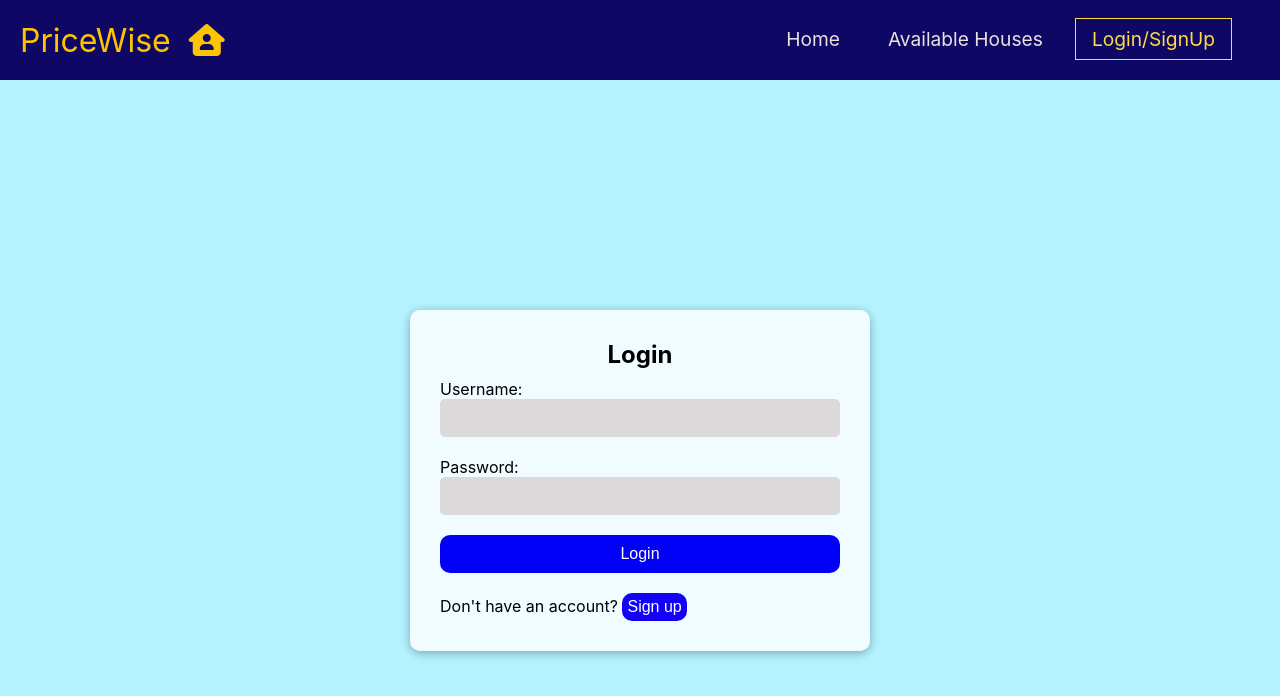
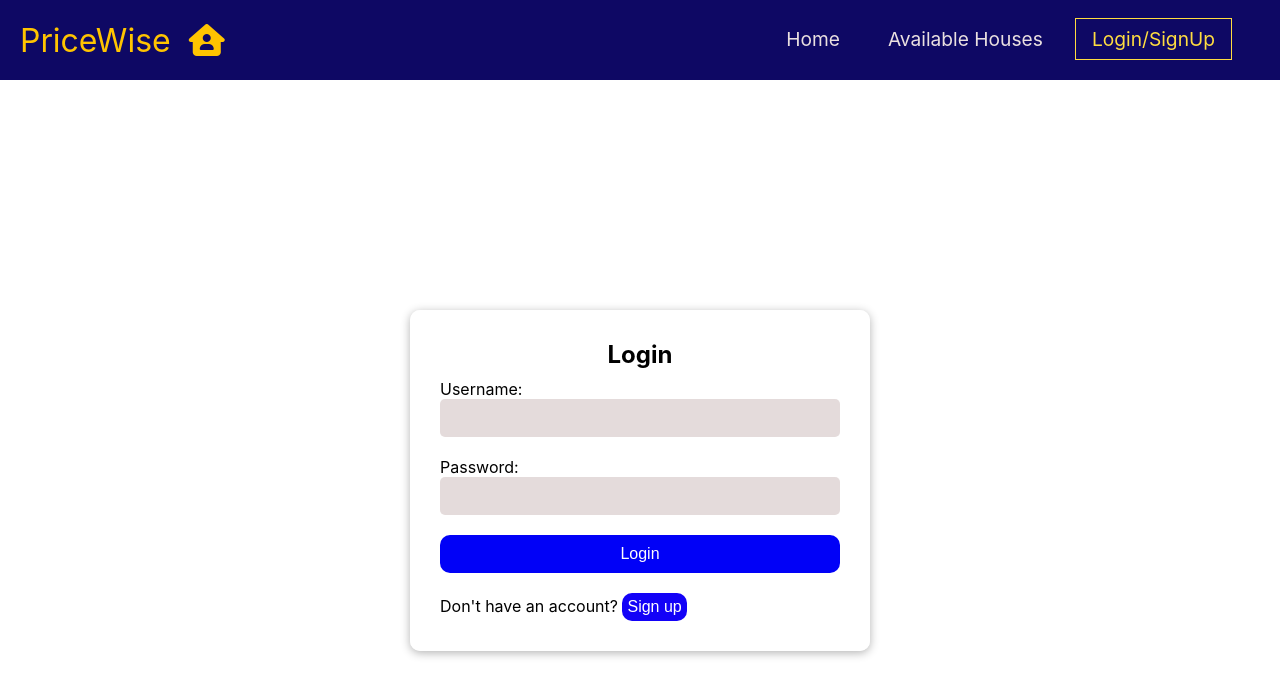
Before and after one commit to 6thSemMinorProject-ModelForRealEstate/Frontend, a React (Create React App) app: page /Login in a window 1280 px wide. Shown: the top 696 px of the page. Built offline with nearby package versions, Linux system fonts and the light colour scheme.

Commit message:
Temporary Changes

```diff
--- a/src/layout/App.css
+++ b/src/layout/App.css
@@ -2,7 +2,3 @@
   margin: 0;
   padding: 0;
 }
-
-body{
-  background-color: #b3f2fe;
-}
--- a/src/routes/AppRoutes.js
+++ b/src/routes/AppRoutes.js
@@ -1,26 +1,19 @@
 import NavBar from "../components/NavBar";
-import { BrowserRouter as Router,  Route, Routes } from "react-router-dom";
+import { BrowserRouter as Router, Route, Routes } from "react-router-dom";
 import { Home } from "../components/Home";
 import { AvailableHouses } from "../components/AvailableHouses";
-import { Login} from "../components/Login";
+import { Login } from "../components/Login";
 
 function AppRoutes() {
   return (
-
-    <>
-
     <Router>
       <NavBar />
-
-        <div className="pages">
       <Routes>
         <Route path="/" element={<Home />} />
         <Route path="/AvailableHouses" element={<AvailableHouses />} />
         <Route path="/Login" element={<Login />} />
       </Routes>
-        </div>
     </Router>
-  </>
   );
 }
 
```
Lines whose indentation alone changed are shown as unchanged.
